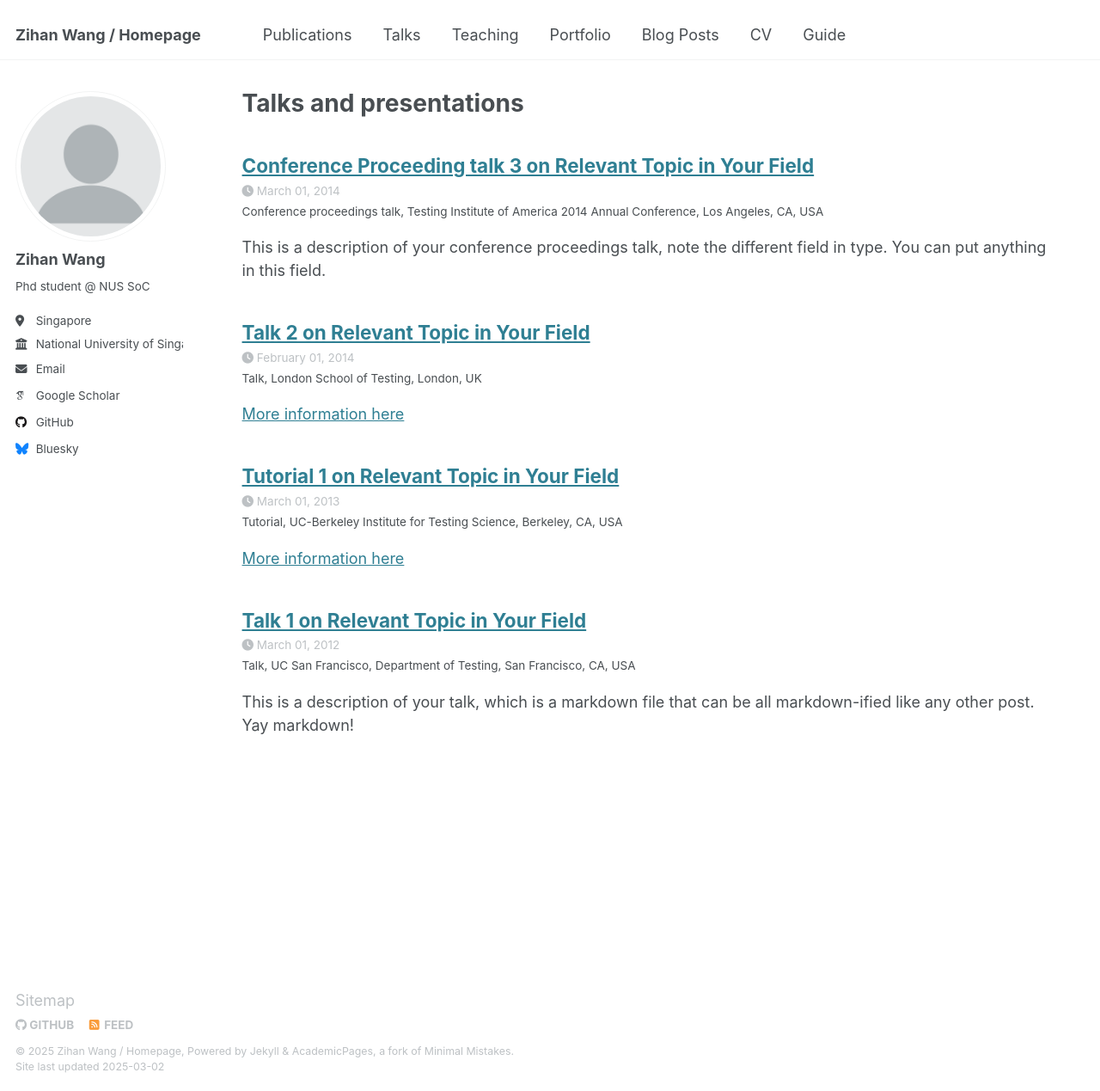
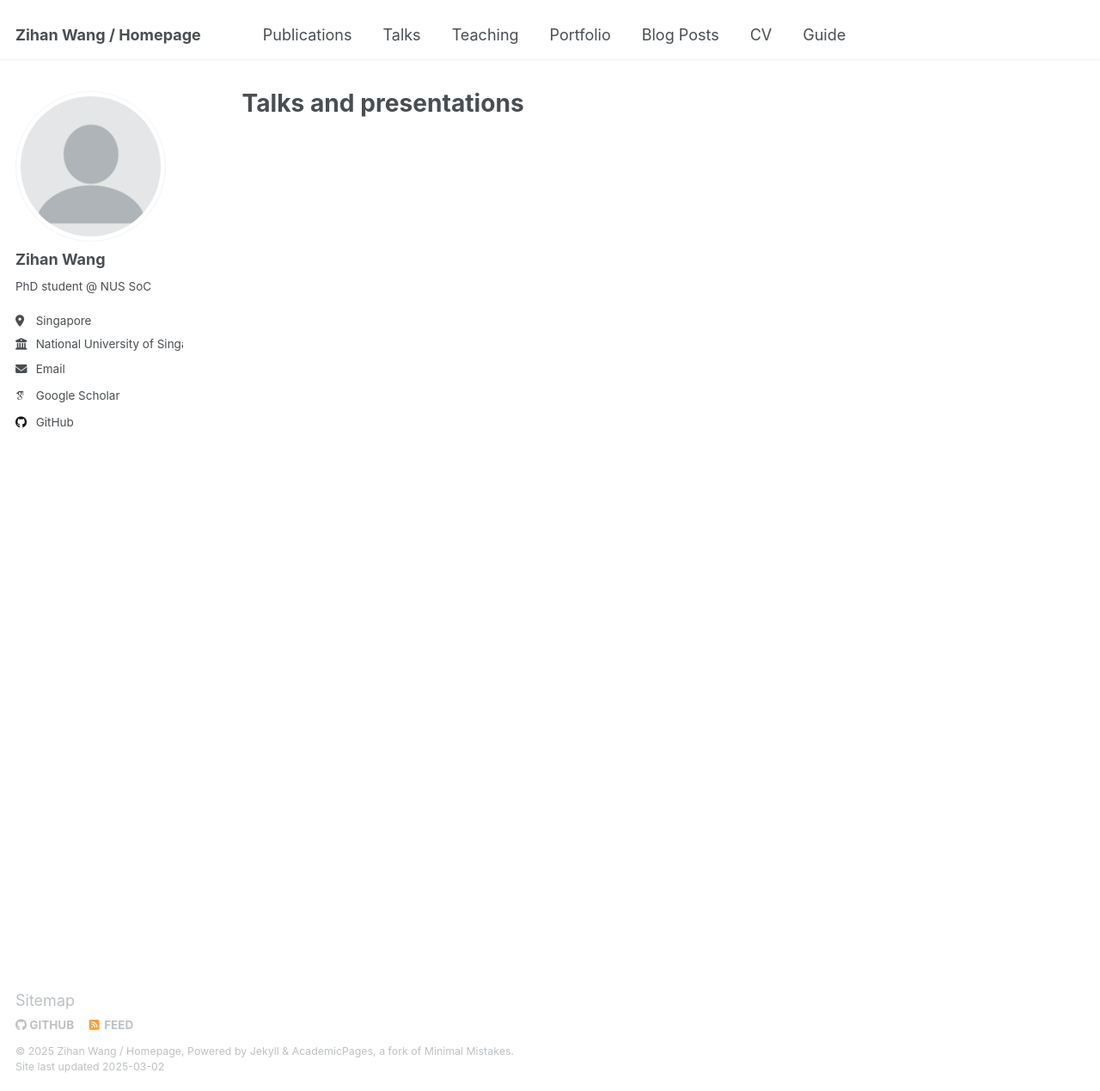
Before and after one commit to MrZihan/MrZihan.github.io, a Jekyll site: the page built from _pages/talks.html, in a window 1280 px wide and 1269 px high. Shown: the whole window at 86% size. Built offline with Jekyll 4.4.1, drawn with Linux system fonts in a browser that asks for light colours; some web fonts are replaced; part of the change alters nothing that is shown.

Commit message:
Update _config.yml

```diff
--- a/_config.yml
+++ b/_config.yml
@@ -22,7 +22,7 @@ author:
   # Biographic information
   avatar           : "profile.png"
   name             : "Zihan Wang"
-  bio              : "Phd student @ NUS SoC"
+  bio              : "PhD student @ NUS SoC"
   location         : "Singapore"
   employer         : "National University of Singapore"
   email            : "zihan.wang@u.nus.edu"
@@ -32,10 +32,10 @@ author:
   googlescholar    : "https://scholar.google.com/citations?user=7rf6Bw4AAAAJ&hl=en"
 
   # Repositories and software development
-  github           : "https://github.com/MrZihan"
+  github           : "MrZihan"
 
   # Social media
-  bluesky          : "bsky.app" # Replace this with you Bluesky username
+  bluesky          : # "bsky.app" # Replace this with you Bluesky username
   facebook         : # Username
   flickr           : # Username
   foursquare       : # Username
@@ -197,76 +197,76 @@ kramdown:
 
 
 # These settings control the types of collections used by the template
-collections:
-  teaching:
-    output: true
-    permalink: /:collection/:path/
-  publications:
-    output: true
-    permalink: /:collection/:path/
-  portfolio:
-    output: true
-    permalink: /:collection/:path/
-  talks:
-    output: true
-    permalink: /:collection/:path/
+#collections:
+#  teaching:
+#    output: true
+#    permalink: /:collection/:path/
+#  publications:
+#    output: true
+#    permalink: /:collection/:path/
+#  portfolio:
+#    output: true
+#    permalink: /:collection/:path/
+#  talks:
+#    output: true
+#    permalink: /:collection/:path/
 
 
 # These settings control how pages and collections are included in the site
-defaults:
-  # _posts
-  - scope:
-      path: ""
-      type: posts
-    values:
-      layout: single
-      author_profile: true
-      read_time: true
-      comments: true
-      share: true
-      related: true
+#defaults:
+#  # _posts
+#  - scope:
+#      path: ""
+#      type: posts
+#    values:
+#      layout: single
+#      author_profile: true
+#      read_time: true
+#      comments: true
+#      share: true
+#      related: true
   # _pages
-  - scope:
-      path: ""
-      type: pages
-    values:
-      layout: single
-      author_profile: true
+#  - scope:
+ #     path: ""
+ #     type: pages
+ #   values:
+ #     layout: single
+ #     author_profile: true
   # _teaching
-  - scope:
-      path: ""
-      type: teaching
-    values:
-      layout: single
-      author_profile: true
-      share: true
-      comments: true
+#  - scope:
+#      path: ""
+#      type: teaching
+#    values:
+#      layout: single
+#      author_profile: true
+#      share: true
+#      comments: true
   # _publications
-  - scope:
-      path: ""
-      type: publications
-    values:
-      layout: single
-      author_profile: true
-      share: true
-      comments: true
+#  - scope:
+#      path: ""
+#      type: publications
+#    values:
+#      layout: single
+#      author_profile: true
+#      share: true
+#      comments: true
   # _portfolio
-  - scope:
-      path: ""
-      type: portfolio
-    values:
-      layout: single
-      author_profile: true
-      share: true
-      comment: true
+#  - scope:
+#      path: ""
+#      type: portfolio
+#    values:
+#      layout: single
+#      author_profile: true
+#      share: true
+#      comment: true
   # _talks
-  - scope:
-      path: ""
-      type: talks
-    values:
-      layout: talk
-      author_profile: true
-      share: true
+#  - scope:
+#      path: ""
+#      type: talks
+#    values:
+#      layout: talk
+#      author_profile: true
+#      share: true
 
 
 # Sass/SCSS
```
